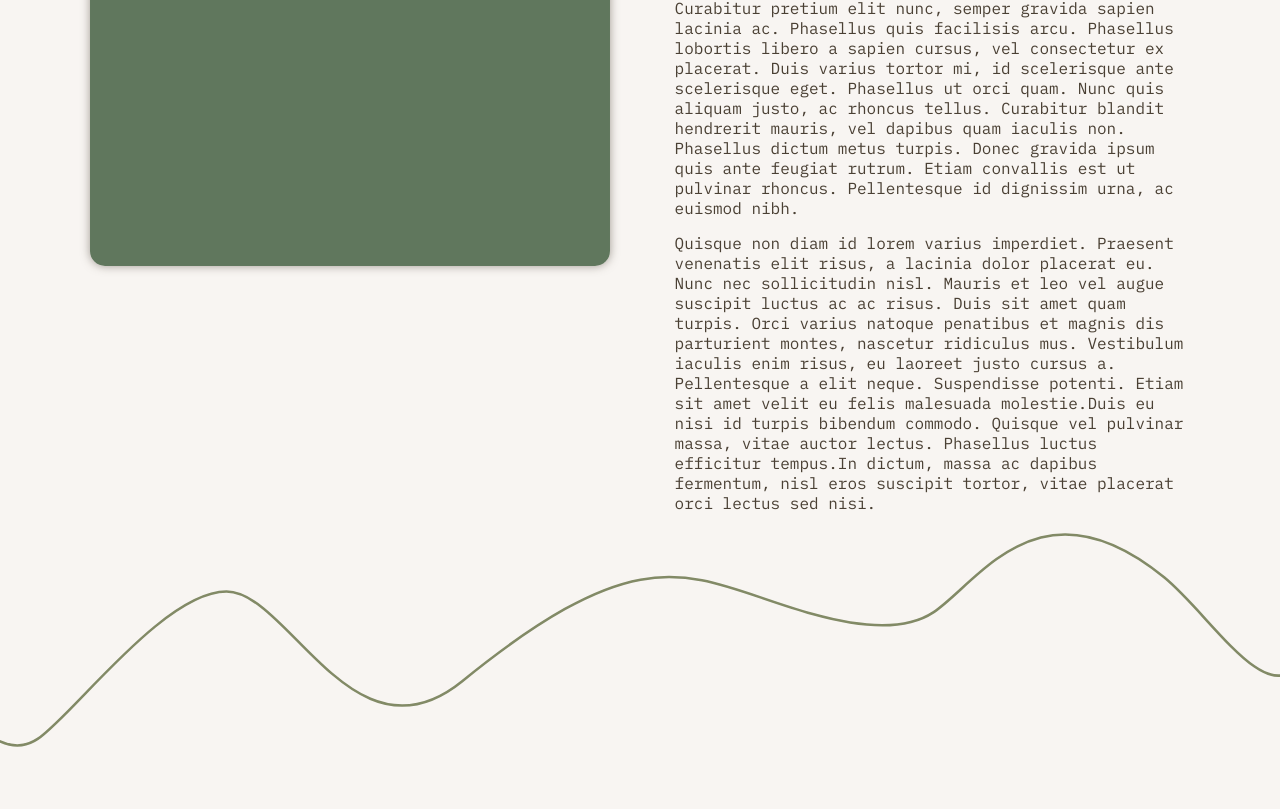
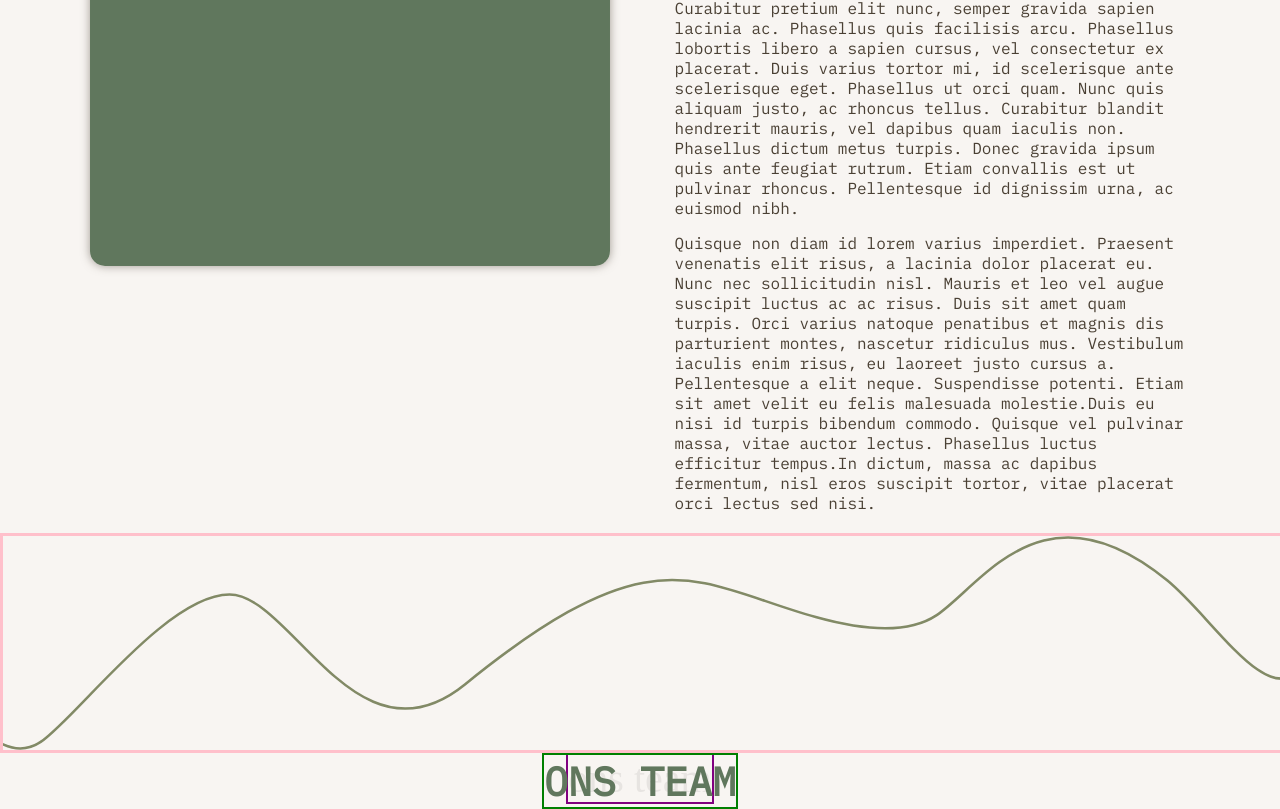
Before and after one commit to LaulensW/BertsBoerenCamping, a React (Vite) app in the folder BertsBoerenCamping/: page /about in a window 1280 px wide. Shown: the part 782-1591 px from the top of the page. Before the commit the page ends 1533 px from the top, so only its background shows below. Built offline with nearby package versions, Linux system fonts and the light colour scheme.

Commit message:
ons team titel toegevoegd

```diff
--- a/BertsBoerenCamping/src/components/AboutBanner.css
+++ b/BertsBoerenCamping/src/components/AboutBanner.css
@@ -7,7 +7,7 @@
 }
 .banner-wave{
     position: absolute;
-    width: 88%;
+    width: 100%;
     margin-top: 20px;
 }
 .banner-title-cursive{
--- a/BertsBoerenCamping/src/components/AboutTeam.css
+++ b/BertsBoerenCamping/src/components/AboutTeam.css
@@ -1,3 +1,24 @@
 .ons-team-wave{
+    display: flex;
     width: 100%;
+    border: solid 3px pink;
 }
+.ons-team{
+    display: flex;
+    justify-content: center;
+}
+.ons-team-title-cursive{
+    color: #E7E4E1;
+    text-shadow: none;
+    font-family: "Homemade Apple", cursive;
+    font-size: 40px;
+    margin: 0;
+    border: 2px solid purple;
+}
+.ons-team-title{
+    color: var(--primary-color);
+    font-weight: var(--font-weight-semibold);
+    font-size: 40px;
+    border: 2px solid green;
+    z-index: 10;
+}
--- a/BertsBoerenCamping/src/components/AboutTeam.jsx
+++ b/BertsBoerenCamping/src/components/AboutTeam.jsx
@@ -6,6 +6,10 @@ const OnsTeam = () => {
     return(
         <>
         <img src={Wave} alt="ons-team-wave" className="ons-team-wave"/>
+        <div className="ons-team">
+            <h className="ons-team-title">ONS TEAM</h>
+            <p className="ons-team-title-cursive">ons team</p>
+        </div>
         </>
     );
 };
```
